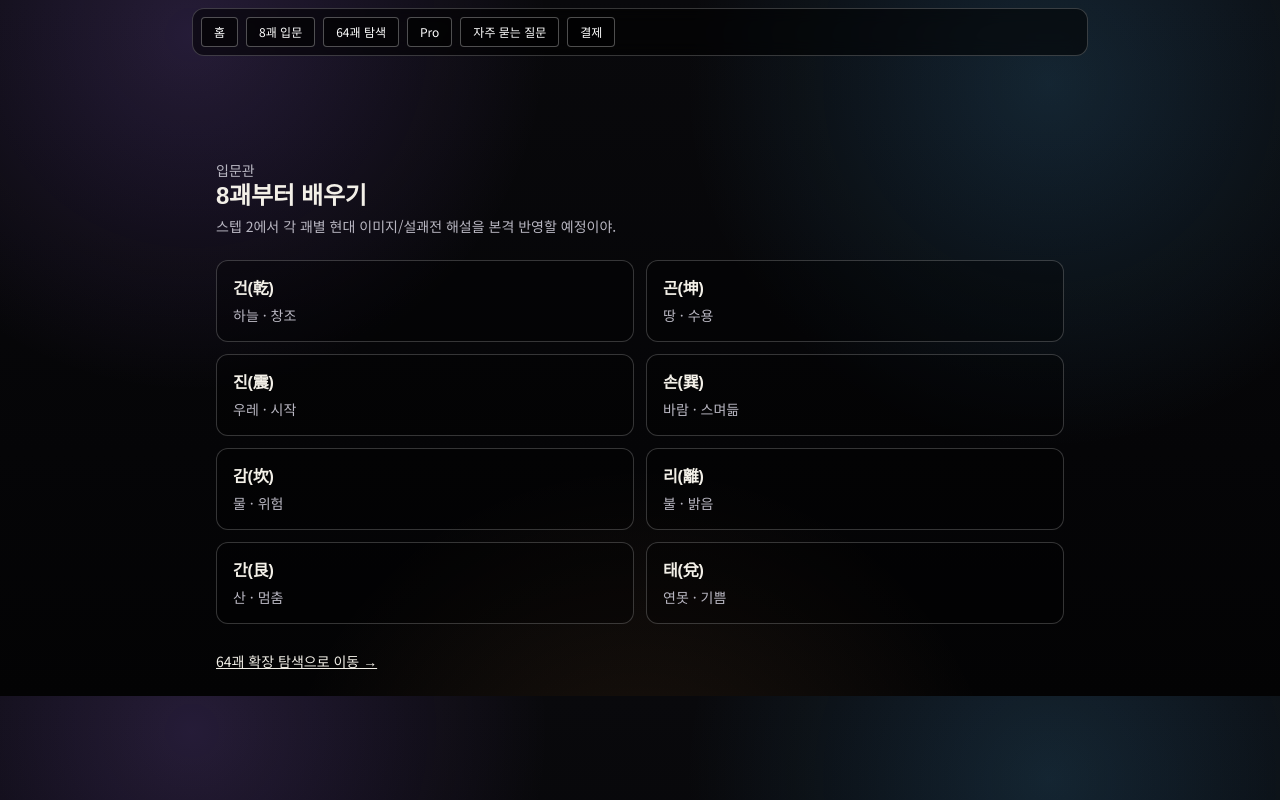
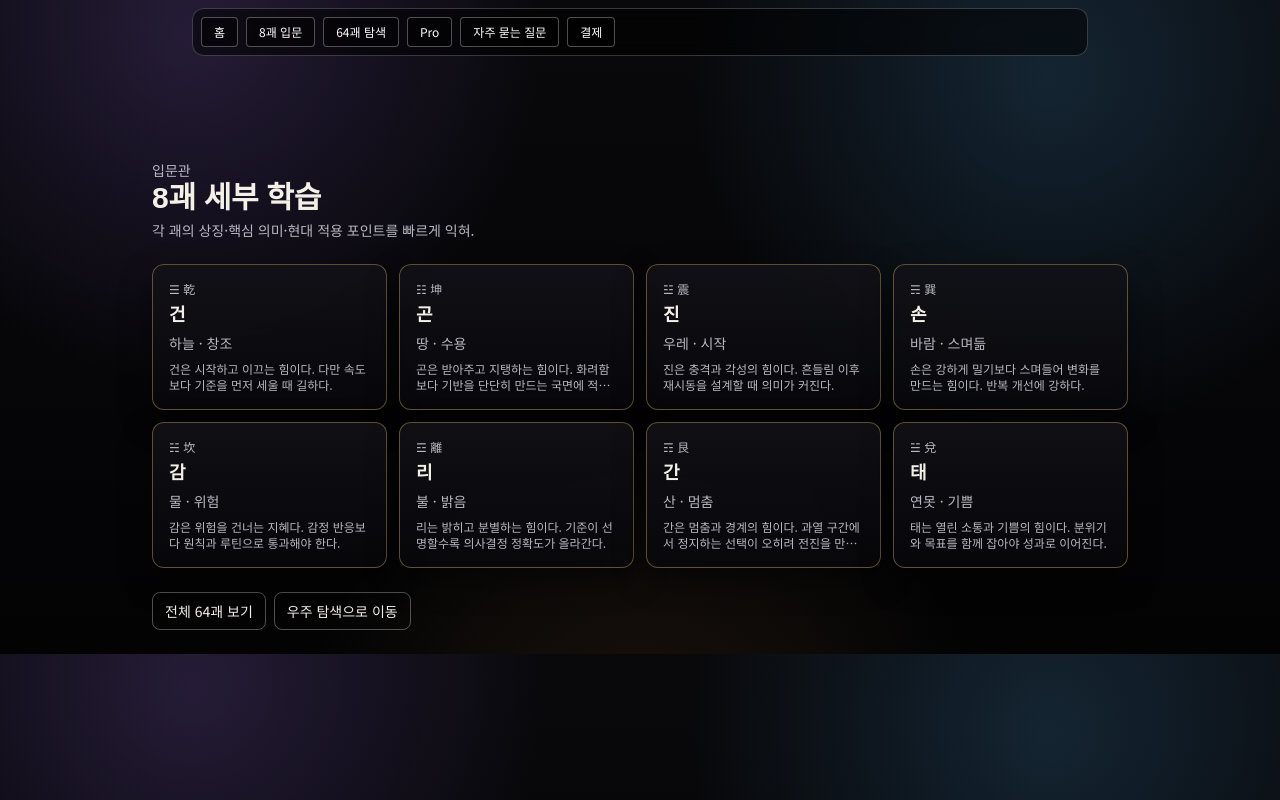
Before and after one commit to kinddragon1224/iching-learning-web, a Next.js app: page /bagua in a window 1280 px wide. Built offline with nearby package versions, Linux system fonts and the light colour scheme.

Commit message:
Make home cosmic-first and add detailed 8-trigram pages

```diff
--- /dev/null
+++ b/app/bagua/[slug]/page.tsx
@@ -0,0 +1,54 @@
+import Link from "next/link";
+import { notFound } from "next/navigation";
+import { BAGUA_ITEMS, getBaguaBySlug } from "@/data/bagua";
+
+export function generateStaticParams() {
+  return BAGUA_ITEMS.map((item) => ({ slug: item.slug }));
+}
+
+export default async function BaguaDetailPage({ params }: { params: Promise<{ slug: string }> }) {
+  const { slug } = await params;
+  const item = getBaguaBySlug(slug);
+  if (!item) return notFound();
+
+  return (
+    <main className="mx-auto max-w-3xl space-y-6 p-6 pt-24">
+      <header className="space-y-2">
+        <p className="text-sm text-[var(--text-muted)]">8괘 세부 페이지</p>
+        <h1 className="text-3xl font-bold">{item.symbol} {item.nameKo} ({item.nameHanja})</h1>
+        <p className="text-sm text-[var(--text-muted)]">{item.keyword}</p>
+      </header>
+
+      <section className="paper-panel rounded-xl p-4 text-sm space-y-2">
+        <p><b>자연 상징:</b> {item.element}</p>
+        <p><b>방위:</b> {item.direction}</p>
+        <p><b>계절 감각:</b> {item.season}</p>
+      </section>
+
+      <section className="paper-panel rounded-xl p-4 text-sm space-y-2">
+        <h2 className="font-semibold">무료 해석</h2>
+        <p>{item.freeSummary}</p>
+      </section>
+
+      <section className="paper-panel rounded-xl p-4 text-sm space-y-2">
+        <h2 className="font-semibold">학습 포인트</h2>
+        <ul className="list-disc pl-5 space-y-1 text-[var(--text-muted)]">
+          {item.studyPoints.map((p) => (
+            <li key={p}>{p}</li>
+          ))}
+        </ul>
+      </section>
+
+      <section className="paper-panel rounded-xl p-4 text-sm space-y-2">
+        <h2 className="font-semibold">현대 적용</h2>
+        <p>{item.modernUse}</p>
+      </section>
+
+      <div className="flex flex-wrap gap-2 text-sm">
+        <Link href="/bagua" className="rounded-lg border border-white/30 px-3 py-2">8괘 목록으로</Link>
+        <Link href="/hexagrams" className="rounded-lg border border-white/30 px-3 py-2">64괘 전체 보기</Link>
+        <Link href="/explore" className="rounded-lg border border-white/30 px-3 py-2">우주 탐색</Link>
+      </div>
+    </main>
+  );
+}
--- a/app/bagua/page.tsx
+++ b/app/bagua/page.tsx
@@ -1,37 +1,30 @@
 import Link from "next/link";
-
-const BAGUA = [
-  { name: "건(乾)", keyword: "하늘 · 창조" },
-  { name: "곤(坤)", keyword: "땅 · 수용" },
-  { name: "진(震)", keyword: "우레 · 시작" },
-  { name: "손(巽)", keyword: "바람 · 스며듦" },
-  { name: "감(坎)", keyword: "물 · 위험" },
-  { name: "리(離)", keyword: "불 · 밝음" },
-  { name: "간(艮)", keyword: "산 · 멈춤" },
-  { name: "태(兌)", keyword: "연못 · 기쁨" },
-];
+import { BAGUA_ITEMS } from "@/data/bagua";
 
 export default function BaguaPage() {
   return (
-    <main className="mx-auto max-w-4xl space-y-6 p-6 pt-24">
+    <main className="mx-auto max-w-5xl space-y-6 p-6 pt-24">
       <header>
         <p className="text-sm text-[var(--text-muted)]">입문관</p>
-        <h1 className="text-2xl font-bold">8괘부터 배우기</h1>
-        <p className="mt-1 text-sm text-[var(--text-muted)]">스텝 2에서 각 괘별 현대 이미지/설괘전 해설을 본격 반영할 예정이야.</p>
+        <h1 className="text-3xl font-bold">8괘 세부 학습</h1>
+        <p className="mt-1 text-sm text-[var(--text-muted)]">각 괘의 상징·핵심 의미·현대 적용 포인트를 빠르게 익혀.</p>
       </header>
 
-      <section className="grid gap-3 sm:grid-cols-2">
-        {BAGUA.map((g) => (
-          <article key={g.name} className="rounded-xl border border-white/20 bg-black/30 p-4">
-            <h2 className="font-semibold">{g.name}</h2>
+      <section className="grid gap-3 sm:grid-cols-2 lg:grid-cols-4">
+        {BAGUA_ITEMS.map((g) => (
+          <Link key={g.slug} href={`/bagua/${g.slug}`} className="paper-panel rounded-xl p-4 panel-hover">
+            <p className="text-xs text-[var(--text-muted)]">{g.symbol} {g.nameHanja}</p>
+            <h2 className="mt-1 text-lg font-semibold">{g.nameKo}</h2>
             <p className="mt-1 text-sm text-[var(--text-muted)]">{g.keyword}</p>
-          </article>
+            <p className="mt-2 text-xs text-[var(--text-muted)] line-clamp-2">{g.freeSummary}</p>
+          </Link>
         ))}
       </section>
 
-      <Link href="/explore" className="inline-block text-sm underline">
-        64괘 확장 탐색으로 이동 →
-      </Link>
+      <div className="flex gap-2 text-sm">
+        <Link href="/hexagrams" className="rounded-lg border border-white/30 px-3 py-2">전체 64괘 보기</Link>
+        <Link href="/explore" className="rounded-lg border border-white/30 px-3 py-2">우주 탐색으로 이동</Link>
+      </div>
     </main>
   );
 }
--- a/app/page.tsx
+++ b/app/page.tsx
@@ -1,49 +1,12 @@
-import Link from "next/link";
+"use client";
+
+import dynamic from "next/dynamic";
+
+const KnowledgeUniverse = dynamic(
+  () => import("@/components/graph/KnowledgeUniverse").then((m) => m.KnowledgeUniverse),
+  { ssr: false }
+);
 
 export default function Home() {
-  return (
-    <main className="mx-auto max-w-4xl p-6 pt-24">
-      <header className="space-y-3 text-center">
-        <p className="text-sm text-[var(--text-muted)]">주역 학습 플랫폼</p>
-        <h1 className="text-3xl font-bold">어디서부터 시작할까?</h1>
-        <p className="text-sm text-[var(--text-muted)]">
-          입문은 8괘부터, 익숙하면 64괘 확장으로 넘어가자.
-        </p>
-      </header>
-
-      <section className="mt-8 grid gap-4 md:grid-cols-4">
-        <Link href="/bagua" className="paper-panel rounded-2xl p-5 panel-hover">
-          <p className="text-xs text-[var(--text-muted)]">입문 트랙</p>
-          <h2 className="mt-1 text-xl font-semibold">8괘부터 배우기</h2>
-          <p className="mt-2 text-sm text-[var(--text-muted)]">
-            설괘전 모티브 기반으로 8괘의 핵심 이미지를 먼저 익혀.
-          </p>
-        </Link>
-
-        <Link href="/explore" className="paper-panel rounded-2xl p-5 panel-hover">
-          <p className="text-xs text-[var(--text-muted)]">확장 트랙</p>
-          <h2 className="mt-1 text-xl font-semibold">64괘 탐색하기</h2>
-          <p className="mt-2 text-sm text-[var(--text-muted)]">
-            우주 뷰에서 괘를 탐색하고 상세 해석으로 들어가.
-          </p>
-        </Link>
-
-        <Link href="/hexagrams" className="paper-panel rounded-2xl p-5 panel-hover">
-          <p className="text-xs text-[var(--text-muted)]">전체 보기</p>
-          <h2 className="mt-1 text-xl font-semibold">64괘 목록 보기</h2>
-          <p className="mt-2 text-sm text-[var(--text-muted)]">
-            전체 괘를 리스트로 훑고 원하는 괘로 바로 이동해.
-          </p>
-        </Link>
-
-        <Link href="/pro" className="paper-panel rounded-2xl p-5 panel-hover">
-          <p className="text-xs text-[var(--text-muted)]">전문가 트랙</p>
-          <h2 className="mt-1 text-xl font-semibold">Pro 상담 워크스페이스</h2>
-          <p className="mt-2 text-sm text-[var(--text-muted)]">
-            상담사/코치용 세션 모드와 팀 운영 기능을 확인해.
-          </p>
-        </Link>
-      </section>
-    </main>
-  );
+  return <KnowledgeUniverse />;
 }
--- /dev/null
+++ b/data/bagua.ts
@@ -0,0 +1,124 @@
+export type BaguaItem = {
+  slug: string;
+  nameKo: string;
+  nameHanja: string;
+  symbol: string;
+  keyword: string;
+  element: string;
+  direction: string;
+  season: string;
+  freeSummary: string;
+  studyPoints: string[];
+  modernUse: string;
+};
+
+export const BAGUA_ITEMS: BaguaItem[] = [
+  {
+    slug: "geon",
+    nameKo: "건",
+    nameHanja: "乾",
+    symbol: "☰",
+    keyword: "하늘 · 창조",
+    element: "천(天)",
+    direction: "서북",
+    season: "초겨울",
+    freeSummary: "건은 시작하고 이끄는 힘이다. 다만 속도보다 기준을 먼저 세울 때 길하다.",
+    studyPoints: ["주도성", "책임", "지속적 단련", "과속 경계"],
+    modernUse: "새 프로젝트 시작, 리더십 발휘, 의사결정 기준 정렬",
+  },
+  {
+    slug: "gon",
+    nameKo: "곤",
+    nameHanja: "坤",
+    symbol: "☷",
+    keyword: "땅 · 수용",
+    element: "지(地)",
+    direction: "남서",
+    season: "늦여름",
+    freeSummary: "곤은 받아주고 지탱하는 힘이다. 화려함보다 기반을 단단히 만드는 국면에 적합하다.",
+    studyPoints: ["수용", "협력", "지속성", "경계 설정"],
+    modernUse: "팀 운영 안정화, 루틴 정착, 관계 신뢰 축적",
+  },
+  {
+    slug: "jin",
+    nameKo: "진",
+    nameHanja: "震",
+    symbol: "☳",
+    keyword: "우레 · 시작",
+    element: "뢰(雷)",
+    direction: "동",
+    season: "봄 시작",
+    freeSummary: "진은 충격과 각성의 힘이다. 흔들림 이후 재시동을 설계할 때 의미가 커진다.",
+    studyPoints: ["재시동", "복구", "우선순위", "초기 대응"],
+    modernUse: "위기 대응, 프로젝트 리부트, 실행 재정렬",
+  },
+  {
+    slug: "son",
+    nameKo: "손",
+    nameHanja: "巽",
+    symbol: "☴",
+    keyword: "바람 · 스며듦",
+    element: "풍(風)",
+    direction: "동남",
+    season: "늦봄",
+    freeSummary: "손은 강하게 밀기보다 스며들어 변화를 만드는 힘이다. 반복 개선에 강하다.",
+    studyPoints: ["미세 개선", "설득", "지속 루틴", "누적 효과"],
+    modernUse: "습관 개선, 커뮤니케이션 설계, 제품 고도화",
+  },
+  {
+    slug: "gam",
+    nameKo: "감",
+    nameHanja: "坎",
+    symbol: "☵",
+    keyword: "물 · 위험",
+    element: "수(水)",
+    direction: "북",
+    season: "겨울",
+    freeSummary: "감은 위험을 건너는 지혜다. 감정 반응보다 원칙과 루틴으로 통과해야 한다.",
+    studyPoints: ["리스크 관리", "방어선", "위기 루틴", "복구"],
+    modernUse: "재무 리스크 대응, 분쟁 통과, 운영 안정화",
+  },
+  {
+    slug: "ri",
+    nameKo: "리",
+    nameHanja: "離",
+    symbol: "☲",
+    keyword: "불 · 밝음",
+    element: "화(火)",
+    direction: "남",
+    season: "여름",
+    freeSummary: "리는 밝히고 분별하는 힘이다. 기준이 선명할수록 의사결정 정확도가 올라간다.",
+    studyPoints: ["명료성", "기준 설정", "표현", "통찰"],
+    modernUse: "전략 수립, 지표 기반 판단, 메시지 정제",
+  },
+  {
+    slug: "gan",
+    nameKo: "간",
+    nameHanja: "艮",
+    symbol: "☶",
+    keyword: "산 · 멈춤",
+    element: "산(山)",
+    direction: "북동",
+    season: "환절기",
+    freeSummary: "간은 멈춤과 경계의 힘이다. 과열 구간에서 정지하는 선택이 오히려 전진을 만든다.",
+    studyPoints: ["정지", "경계", "과부하 관리", "내면 정렬"],
+    modernUse: "번아웃 방지, 업무 범위 축소, 갈등 완화",
+  },
+  {
+    slug: "tae",
+    nameKo: "태",
+    nameHanja: "兌",
+    symbol: "☱",
+    keyword: "연못 · 기쁨",
+    element: "택(澤)",
+    direction: "서",
+    season: "가을",
+    freeSummary: "태는 열린 소통과 기쁨의 힘이다. 분위기와 목표를 함께 잡아야 성과로 이어진다.",
+    studyPoints: ["소통", "피드백", "정서 에너지", "합의"],
+    modernUse: "팀 커뮤니케이션, 협업 회의, 관계 회복",
+  },
+];
+
+export function getBaguaBySlug(slug: string) {
+  return BAGUA_ITEMS.find((item) => item.slug === slug);
+}
```
